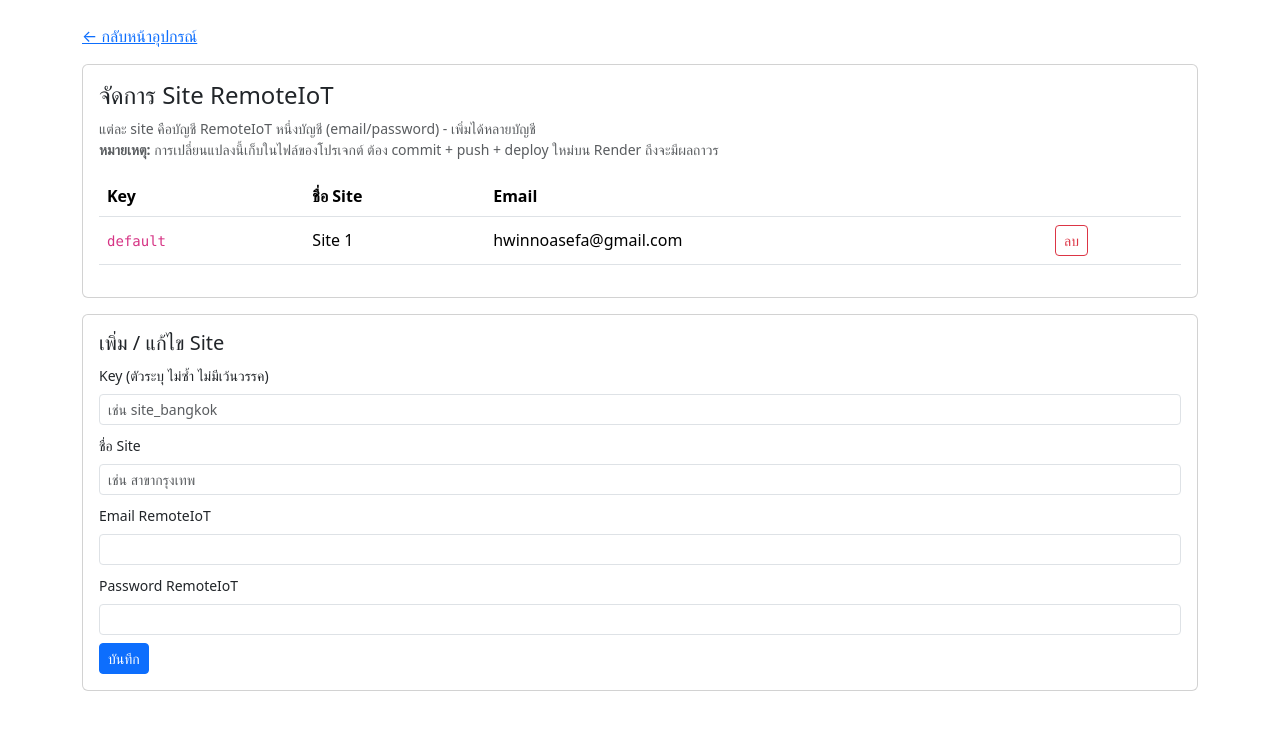
After one commit to HWInnovationASF/mnit_dev, a Flask app: page /remoteiot/sites in a window 1280 px wide. The commit adds this page. Shown: the top 730 px of the page. Run offline with Flask 3, Linux system fonts and the light colour scheme; the visitor is signed in with stand-in values (Sample User, id 1).

Commit message:
Support multiple RemoteIoT accounts (sites)

```diff
--- a/app.py
+++ b/app.py
@@ -176,11 +176,19 @@ def handle_home():
         print('Except as {}'.format(e))
         device_breakdown = {p: 0 for p in DEVICE_TYPE_PREFIXES + ['Other']}
         device_total = '-'
-    try:
-        remoteiot_devices = remoteiot_client.list_devices()
-    except remoteiot_client.RemoteIoTError:
-        remoteiot_devices = []
-    return render_template('welcome.html', device_total=device_total, device_breakdown=device_breakdown, device_sn_by_type=device_sn_by_type, remoteiot_devices=remoteiot_devices)
+    remoteiot_sites = remoteiot_client.load_sites()
+    remoteiot_devices = []
+    remoteiot_default_site = remoteiot_sites[0]['key'] if remoteiot_sites else None
+    if remoteiot_default_site:
+        try:
+            remoteiot_devices = remoteiot_client.list_devices(remoteiot_default_site)
+        except remoteiot_client.RemoteIoTError:
+            remoteiot_devices = []
+    return render_template(
+        'welcome.html', device_total=device_total, device_breakdown=device_breakdown,
+        device_sn_by_type=device_sn_by_type, remoteiot_devices=remoteiot_devices,
+        remoteiot_default_site=remoteiot_default_site,
+    )
     # return render_template('template1.html')
 
 # @app.route('/debug')
@@ -326,35 +334,73 @@ def delete_ftp_file(filename):
 @app.get('/remoteiot/devices')
 @login_required
 def remoteiot_devices():
+    sites = remoteiot_client.load_sites()
+    site_key = request.args.get('site') or (sites[0]['key'] if sites else None)
+
     error = None
     devices = []
-    try:
-        devices = remoteiot_client.list_devices()
-    except remoteiot_client.RemoteIoTError as exc:
-        error = str(exc)
-
-    updated_at = remoteiot_client.cache_updated_at()
-    updated_at_text = (
-        datetime.fromtimestamp(updated_at).strftime('%H:%M:%S') if updated_at else None
-    )
+    updated_at_text = None
+    if not sites:
+        error = 'ยังไม่มี site ตั้งค่าไว้ - เพิ่ม site ก่อน'
+    else:
+        try:
+            devices = remoteiot_client.list_devices(site_key)
+        except remoteiot_client.RemoteIoTError as exc:
+            error = str(exc)
+        updated_at = remoteiot_client.cache_updated_at(site_key)
+        updated_at_text = datetime.fromtimestamp(updated_at).strftime('%H:%M:%S') if updated_at else None
 
     return render_template(
-        'remoteiot_devices.html', devices=devices, error=error, updated_at=updated_at_text
+        'remoteiot_devices.html',
+        devices=devices,
+        error=error,
+        updated_at=updated_at_text,
+        sites=sites,
+        selected_site=site_key,
     )
 
 @app.post('/remoteiot/connect')
 @login_required
 def remoteiot_connect():
     serial = request.form.get('serial', '').strip()
-    if not serial:
-        abort(400, 'serial is required')
+    site_key = request.form.get('site', '').strip()
+    if not serial or not site_key:
+        abort(400, 'serial and site are required')
 
     try:
-        url = remoteiot_client.create_http_connection(serial)
+        url = remoteiot_client.create_http_connection(site_key, serial)
     except remoteiot_client.RemoteIoTError as exc:
-        return render_template('remoteiot_devices.html', devices=[], error=str(exc))
+        return render_template(
+            'remoteiot_devices.html', devices=[], error=str(exc),
+            sites=remoteiot_client.load_sites(), selected_site=site_key,
+        )
 
     return render_template('remoteiot_view.html', device_url=url)
+
+@app.get('/remoteiot/sites')
+@login_required
+def remoteiot_sites_page():
+    return render_template('remoteiot_sites.html', sites=remoteiot_client.load_sites())
+
+@app.post('/remoteiot/sites')
+@login_required
+def remoteiot_sites_save():
+    key = request.form.get('key', '').strip()
+    label = request.form.get('label', '').strip()
+    email = request.form.get('email', '').strip()
+    password = request.form.get('password', '').strip()
+
+    if not key or not label or not email or not password:
+        abort(400, 'key, label, email and password are required')
+
+    remoteiot_client.add_or_update_site(key, label, email, password)
+    return redirect(url_for('remoteiot_sites_page'))
+
+@app.post('/remoteiot/sites/<key>/delete')
+@login_required
+def remoteiot_sites_delete(key):
+    remoteiot_client.delete_site(key)
+    return redirect(url_for('remoteiot_sites_page'))
 
 @app.route('/config', methods=['GET', 'POST'])
 def mx_config():
--- /dev/null
+++ b/remoteiot_sites.json
@@ -0,0 +1,7 @@
+[
+    {
+        "key": "default",
+        "label": "Site 1",
+        "email": "hwinnoasefa@gmail.com"
+    }
+]
--- /dev/null
+++ b/templates/remoteiot_sites.html
@@ -0,0 +1,69 @@
+<!doctype html>
+<html lang="en">
+<head>
+    <meta charset="utf-8">
+    <meta name="viewport" content="width=device-width, initial-scale=1">
+    <title>RemoteIoT Sites</title>
+    <link href="https://cdn.jsdelivr.net/npm/bootstrap@5.3.3/dist/css/bootstrap.min.css" rel="stylesheet">
+</head>
+<body>
+<div class="container py-4">
+    <a href="/remoteiot/devices" class="d-inline-block mb-3">&larr; กลับหน้าอุปกรณ์</a>
+
+    <div class="card mb-3">
+        <div class="card-body">
+            <h4 class="card-title">จัดการ Site RemoteIoT</h4>
+            <p class="text-muted small">
+                แต่ละ site คือบัญชี RemoteIoT หนึ่งบัญชี (email/password) - เพิ่มได้หลายบัญชี
+                <br>
+                <strong>หมายเหตุ:</strong> การเปลี่ยนแปลงนี้เก็บในไฟล์ของโปรเจกต์ ต้อง commit + push + deploy ใหม่บน Render ถึงจะมีผลถาวร
+            </p>
+            <table class="table table-hover align-middle">
+                <thead><tr><th>Key</th><th>ชื่อ Site</th><th>Email</th><th></th></tr></thead>
+                <tbody>
+                {% for s in sites %}
+                    <tr>
+                        <td><code>{{ s.key }}</code></td>
+                        <td>{{ s.label }}</td>
+                        <td>{{ s.email }}</td>
+                        <td>
+                            <form method="post" action="/remoteiot/sites/{{ s.key }}/delete" onsubmit="return confirm('ลบ site {{ s.label }}?')">
+                                <button type="submit" class="btn btn-outline-danger btn-sm">ลบ</button>
+                            </form>
+                        </td>
+                    </tr>
+                {% else %}
+                    <tr><td colspan="4">ยังไม่มี site</td></tr>
+                {% endfor %}
+                </tbody>
+            </table>
+        </div>
+    </div>
+
+    <div class="card">
+        <div class="card-body">
+            <h5 class="card-title">เพิ่ม / แก้ไข Site</h5>
+            <form method="post" action="/remoteiot/sites">
+                <div class="mb-2">
+                    <label class="form-label small">Key (ตัวระบุ ไม่ซ้ำ ไม่มีเว้นวรรค)</label>
+                    <input type="text" name="key" class="form-control form-control-sm" placeholder="เช่น site_bangkok" required>
+                </div>
+                <div class="mb-2">
+                    <label class="form-label small">ชื่อ Site</label>
+                    <input type="text" name="label" class="form-control form-control-sm" placeholder="เช่น สาขากรุงเทพ" required>
+                </div>
+                <div class="mb-2">
+                    <label class="form-label small">Email RemoteIoT</label>
+                    <input type="email" name="email" class="form-control form-control-sm" required>
+                </div>
+                <div class="mb-2">
+                    <label class="form-label small">Password RemoteIoT</label>
+                    <input type="password" name="password" class="form-control form-control-sm" required>
+                </div>
+                <button type="submit" class="btn btn-primary btn-sm">บันทึก</button>
+            </form>
+        </div>
+    </div>
+</div>
+</body>
+</html>
--- a/templates/welcome.html
+++ b/templates/welcome.html
@@ -85,7 +85,8 @@
                 <div class="mon-panel" style="margin-top:18px">
                     <div class="mon-panel-header" style="display:flex;align-items:center;">
                         <span>RemoteIoT</span>
-                        <a href="/remoteiot/devices" style="margin-left:auto;font-size:0.85rem;color:#1e4db7;text-decoration:none;">ดูทั้งหมด &rarr;</a>
+                        <a href="/remoteiot/sites" style="margin-left:auto;font-size:0.85rem;color:#6b7a99;text-decoration:none;">จัดการ Site</a>
+                        <a href="/remoteiot/devices" style="margin-left:12px;font-size:0.85rem;color:#1e4db7;text-decoration:none;">ดูทั้งหมด &rarr;</a>
                     </div>
                     <div class="mon-panel-body">
                         {% if remoteiot_devices %}
@@ -106,6 +107,7 @@
                                     <td>
                                         <form method="post" action="/remoteiot/connect" style="margin:0">
                                             <input type="hidden" name="serial" value="{{ d.serial }}">
+                                            <input type="hidden" name="site" value="{{ remoteiot_default_site }}">
                                             <button type="submit" class="btn btn-primary btn-sm">
                                                 {{ "สร้างใหม่" if d.connection_url else "สร้าง" }}
                                             </button>
```
Also changed, not shown: remoteiot_client.py (+111 -24 lines), remoteiot_worker.py (+25 -26 lines), templates/remoteiot_devices.html (+18 -2 lines), 1 other file.
